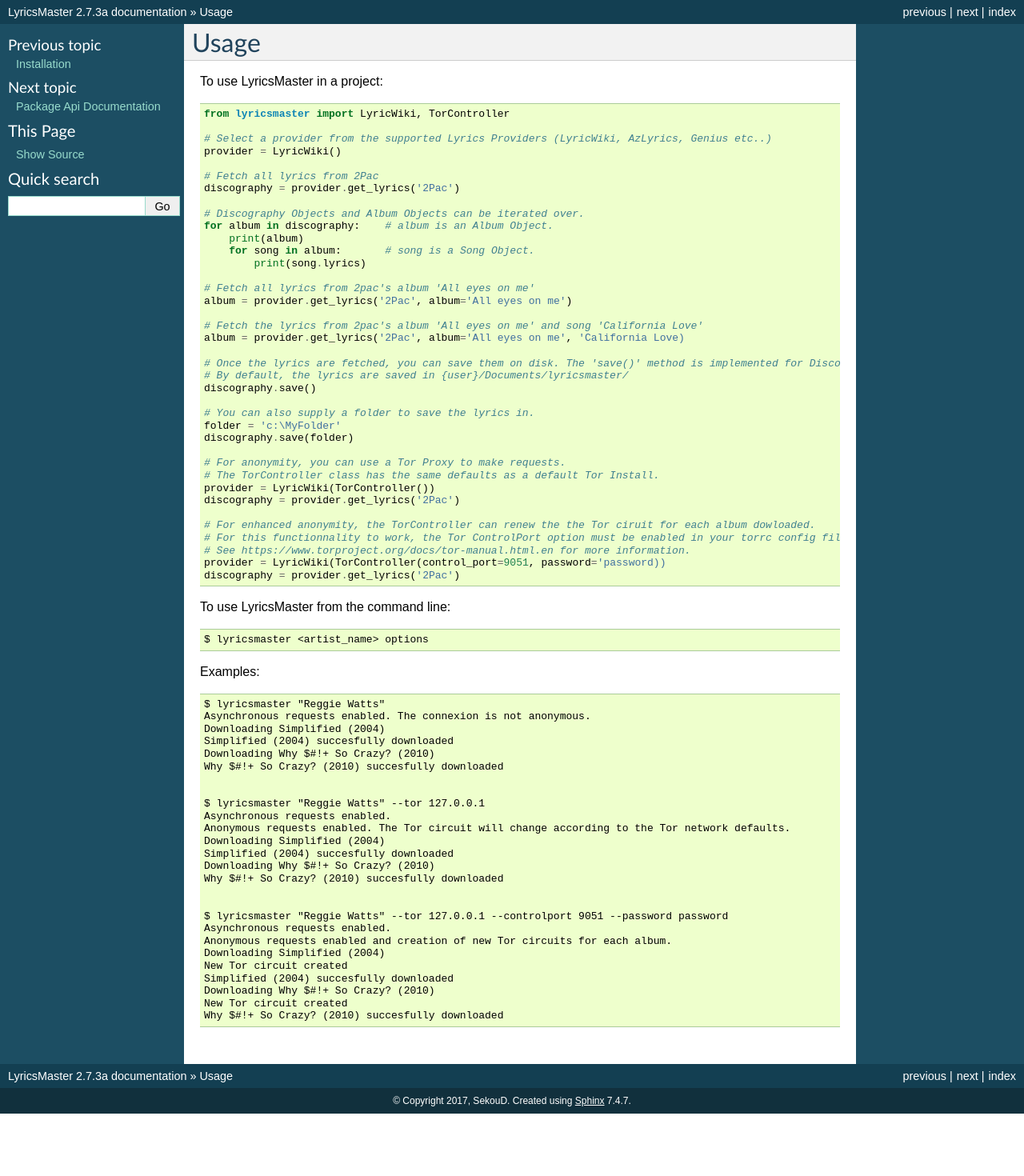
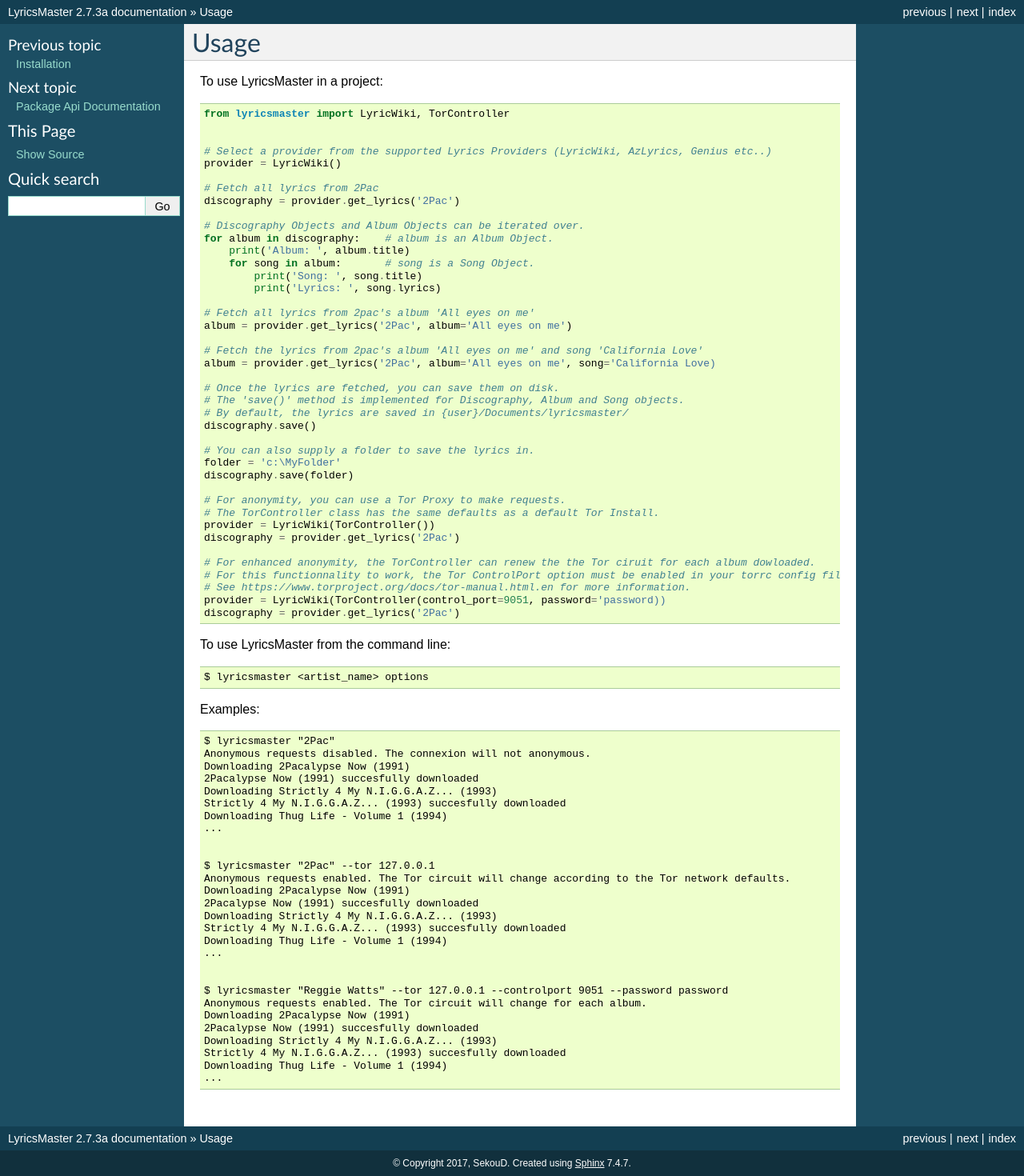
Before and after one commit to SekouD/lyricsmaster, a Sphinx documentation site: the page built from docs/usage.rst, in a window 1280 px wide. Shown: the whole page at 80% size. Built offline with Sphinx 7.4.7, drawn with Linux system fonts in a browser that asks for light colours; before the commit the page ends 1392 px from its top, so only the background shows below that.

Commit message:
updated docs.

```diff
--- a/docs/usage.rst
+++ b/docs/usage.rst
@@ -5,6 +5,7 @@
 To use LyricsMaster in a project::
 
     from lyricsmaster import LyricWiki, TorController
+
 
     # Select a provider from the supported Lyrics Providers (LyricWiki, AzLyrics, Genius etc..)
     provider = LyricWiki()
@@ -14,17 +15,19 @@
 
     # Discography Objects and Album Objects can be iterated over.
     for album in discography:    # album is an Album Object.
-        print(album)
+        print('Album: ', album.title)
         for song in album:       # song is a Song Object.
-            print(song.lyrics)
+            print('Song: ', song.title)
+            print('Lyrics: ', song.lyrics)
 
     # Fetch all lyrics from 2pac's album 'All eyes on me'
     album = provider.get_lyrics('2Pac', album='All eyes on me')
 
     # Fetch the lyrics from 2pac's album 'All eyes on me' and song 'California Love'
-    album = provider.get_lyrics('2Pac', album='All eyes on me', 'California Love)
+    album = provider.get_lyrics('2Pac', album='All eyes on me', song='California Love)
 
-    # Once the lyrics are fetched, you can save them on disk. The 'save()' method is implemented for Discography, Album and Song objects.
+    # Once the lyrics are fetched, you can save them on disk.
+    # The 'save()' method is implemented for Discography, Album and Song objects.
     # By default, the lyrics are saved in {user}/Documents/lyricsmaster/
     discography.save()
 
@@ -51,29 +54,31 @@
 
 Examples::
 
-    $ lyricsmaster "Reggie Watts"
-    Asynchronous requests enabled. The connexion is not anonymous.
-    Downloading Simplified (2004)
-    Simplified (2004) succesfully downloaded
-    Downloading Why $#!+ So Crazy? (2010)
-    Why $#!+ So Crazy? (2010) succesfully downloaded
+    $ lyricsmaster "2Pac"
+    Anonymous requests disabled. The connexion will not anonymous.
+    Downloading 2Pacalypse Now (1991)
+    2Pacalypse Now (1991) succesfully downloaded
+    Downloading Strictly 4 My N.I.G.G.A.Z... (1993)
+    Strictly 4 My N.I.G.G.A.Z... (1993) succesfully downloaded
+    Downloading Thug Life - Volume 1 (1994)
+    ...
 
 
-    $ lyricsmaster "Reggie Watts" --tor 127.0.0.1
-    Asynchronous requests enabled.
+    $ lyricsmaster "2Pac" --tor 127.0.0.1
     Anonymous requests enabled. The Tor circuit will change according to the Tor network defaults.
-    Downloading Simplified (2004)
-    Simplified (2004) succesfully downloaded
-    Downloading Why $#!+ So Crazy? (2010)
-    Why $#!+ So Crazy? (2010) succesfully downloaded
+    Downloading 2Pacalypse Now (1991)
+    2Pacalypse Now (1991) succesfully downloaded
+    Downloading Strictly 4 My N.I.G.G.A.Z... (1993)
+    Strictly 4 My N.I.G.G.A.Z... (1993) succesfully downloaded
+    Downloading Thug Life - Volume 1 (1994)
+    ...
 
 
     $ lyricsmaster "Reggie Watts" --tor 127.0.0.1 --controlport 9051 --password password
-    Asynchronous requests enabled.
-    Anonymous requests enabled and creation of new Tor circuits for each album.
-    Downloading Simplified (2004)
-    New Tor circuit created
-    Simplified (2004) succesfully downloaded
-    Downloading Why $#!+ So Crazy? (2010)
-    New Tor circuit created
-    Why $#!+ So Crazy? (2010) succesfully downloaded
+    Anonymous requests enabled. The Tor circuit will change for each album.
+    Downloading 2Pacalypse Now (1991)
+    2Pacalypse Now (1991) succesfully downloaded
+    Downloading Strictly 4 My N.I.G.G.A.Z... (1993)
+    Strictly 4 My N.I.G.G.A.Z... (1993) succesfully downloaded
+    Downloading Thug Life - Volume 1 (1994)
+    ...
```
Also changed, not shown: 1 other file.
